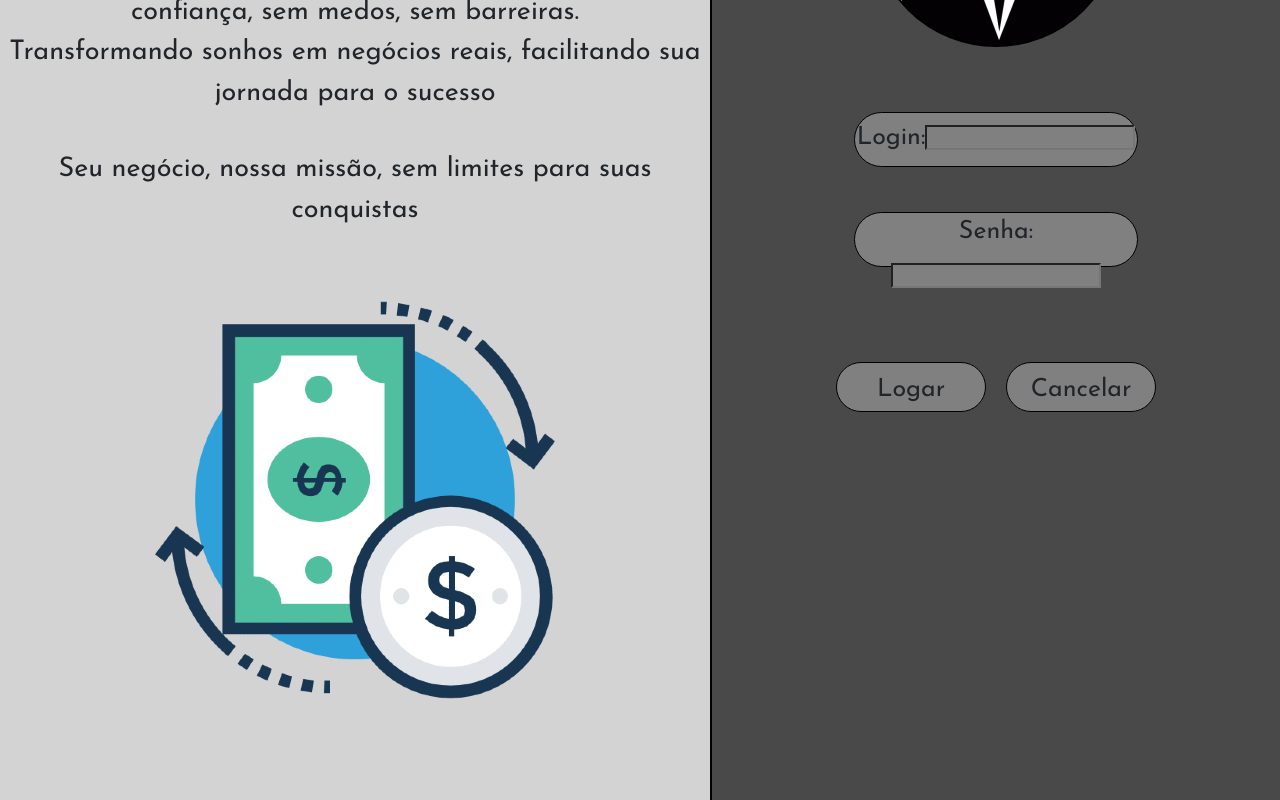
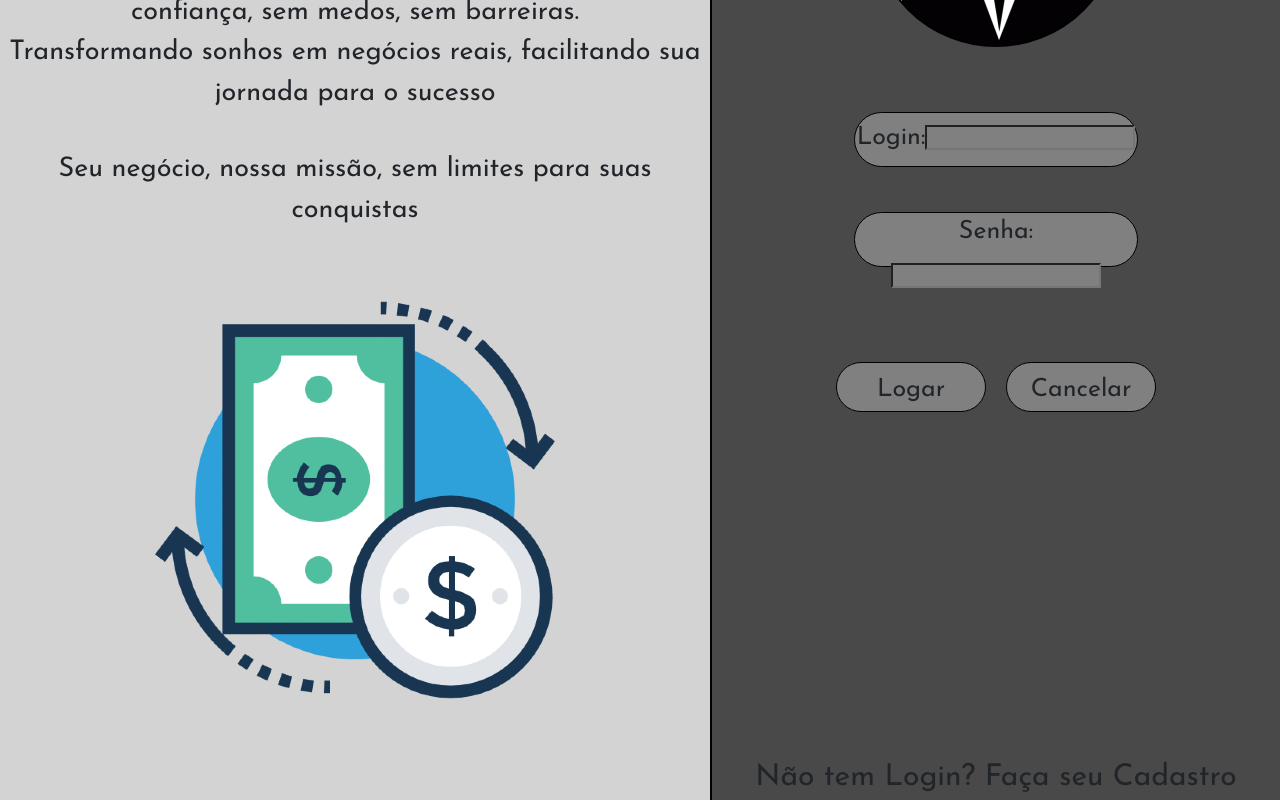
Before and after one commit to TitoSoares/MSM_bkp, a React (Create React App) app in the folder meisemmedo/meisemmedo/: page /login in a window 1280 px wide. Shown: the part 323-1123 px from the top of the page. Built offline with nearby package versions, Linux system fonts and the light colour scheme.

Commit message:
Preparação para corregação

```diff
--- a/meisemmedo/meisemmedo/src/Componentes/estyle/estilo.css
+++ b/meisemmedo/meisemmedo/src/Componentes/estyle/estilo.css
@@ -354,6 +354,10 @@
 .txtBotao{
     margin-top:8px;
 }
+.textFacaCadastro{
+    font-family:'Josefin Sans';
+    font-size: 30px;
+}
 /*=================================================================================================================================*/
 /*HOME*/
 .home{
--- a/meisemmedo/meisemmedo/src/Pages/Login.tsx
+++ b/meisemmedo/meisemmedo/src/Pages/Login.tsx
@@ -31,6 +31,7 @@ function Login(){
                         <div className="botaoLogin"><div className="txtBotao">Logar</div></div>
                         <div className="botaoCancel"><div className="txtBotao">Cancelar</div></div>
                     </div>
+                    <div className="textFacaCadastro">Não tem Login? Faça seu Cadastro</div>
                 </div>
             </div>
     )
```
